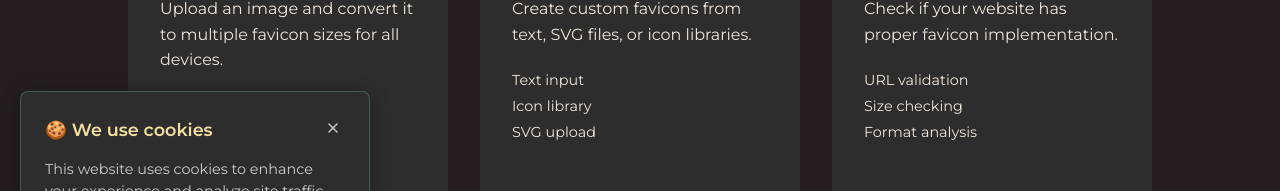
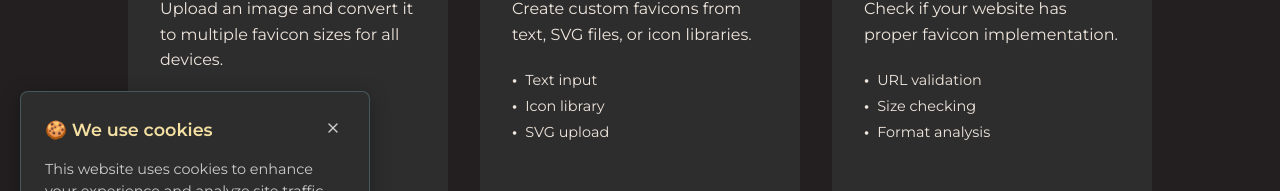
Before and after one commit to gburgose/favicon-generator, a Next.js app: page / in a window 1280 px wide. Shown: the part 432-623 px from the top of the page. Built offline with nearby package versions, Linux system fonts and the light colour scheme; no server answers.

Commit message:
feat: Add decorative bullet to list items in Home component
- Introduced a bullet point before list items in the Home component for enhanced visual appeal.
- Styled the bullet with accent color and bold font weight to improve emphasis.

```diff
--- a/src/styles/components/_home.scss
+++ b/src/styles/components/_home.scss
@@ -120,6 +120,12 @@
       display: flex;
       align-items: center;
       gap: 0.5rem;
+
+      &::before {
+        content: '•';
+        color: var(--accent-color);
+        font-weight: bold;
+      }
     }
   }
 }
```
